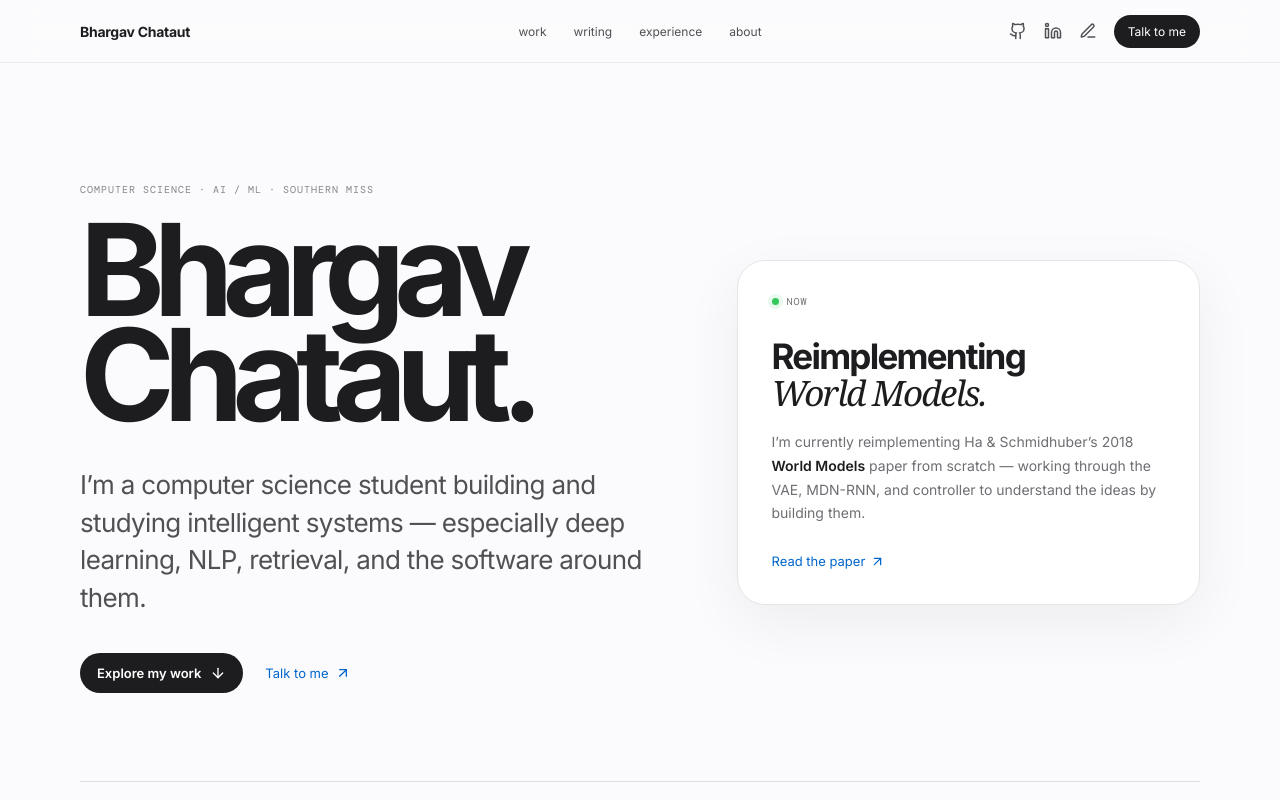
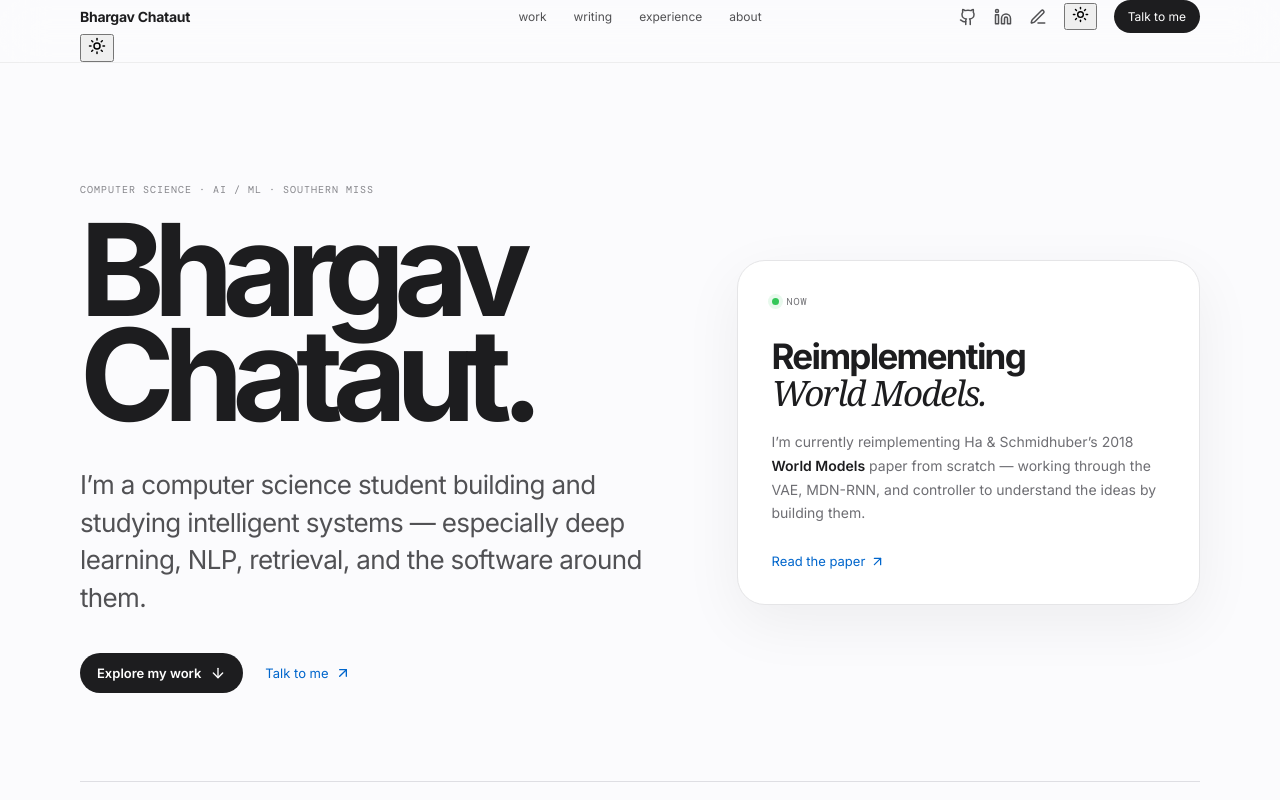
Before and after one commit to bhargav-chataut/portfolio, a React (Vite) app: page / in a window 1280 px wide. Shown: the top 800 px of the page. Built offline with nearby package versions, Linux system fonts and the light colour scheme.

Commit message:
feat: add dark-first theme toggle

```diff
--- a/src/components/Nav.tsx
+++ b/src/components/Nav.tsx
@@ -1,10 +1,23 @@
-import { Github, Linkedin, Menu, PenLine, X } from 'lucide-react'
-import { useState } from 'react'
+import { Github, Linkedin, Menu, Moon, PenLine, Sun, X } from 'lucide-react'
+import { useEffect, useState } from 'react'
 
 const links = ['work', 'writing', 'experience', 'about']
 
+type Theme = 'dark' | 'light'
+
 export function Nav() {
   const [open, setOpen] = useState(false)
+  const [theme, setTheme] = useState<Theme>(() => {
+    const saved = localStorage.getItem('portfolio-theme')
+    return saved === 'light' ? 'light' : 'dark'
+  })
+
+  useEffect(() => {
+    document.documentElement.dataset.theme = theme
+    localStorage.setItem('portfolio-theme', theme)
+  }, [theme])
+
+  const toggleTheme = () => setTheme(theme === 'dark' ? 'light' : 'dark')
 
   return (
     <header className="nav-wrap">
@@ -19,12 +32,20 @@ export function Nav() {
           <a href="https://github.com/bhargav-chataut" target="_blank" rel="noreferrer" aria-label="GitHub"><Github size={18}/></a>
           <a href="https://www.linkedin.com/in/bhargav-chataut/" target="_blank" rel="noreferrer" aria-label="LinkedIn"><Linkedin size={18}/></a>
           <a href="https://medium.com/@bhargavchataut101" target="_blank" rel="noreferrer" aria-label="Medium"><PenLine size={18}/></a>
+          <button className="theme-toggle" onClick={toggleTheme} aria-label={`Switch to ${theme === 'dark' ? 'light' : 'dark'} mode`} title={`Switch to ${theme === 'dark' ? 'light' : 'dark'} mode`}>
+            {theme === 'dark' ? <Sun size={17}/> : <Moon size={17}/>}
+          </button>
           <a className="nav-cta" href="#contact">Talk to me</a>
         </div>
 
-        <button className="menu-btn" onClick={() => setOpen(!open)} aria-label="Toggle navigation">
-          {open ? <X size={22}/> : <Menu size={22}/>}
-        </button>
+        <div className="mobile-actions">
+          <button className="theme-toggle" onClick={toggleTheme} aria-label={`Switch to ${theme === 'dark' ? 'light' : 'dark'} mode`}>
+            {theme === 'dark' ? <Sun size={18}/> : <Moon size={18}/>}
+          </button>
+          <button className="menu-btn" onClick={() => setOpen(!open)} aria-label="Toggle navigation">
+            {open ? <X size={22}/> : <Menu size={22}/>}
+          </button>
+        </div>
       </nav>
 
       {open && (
```
